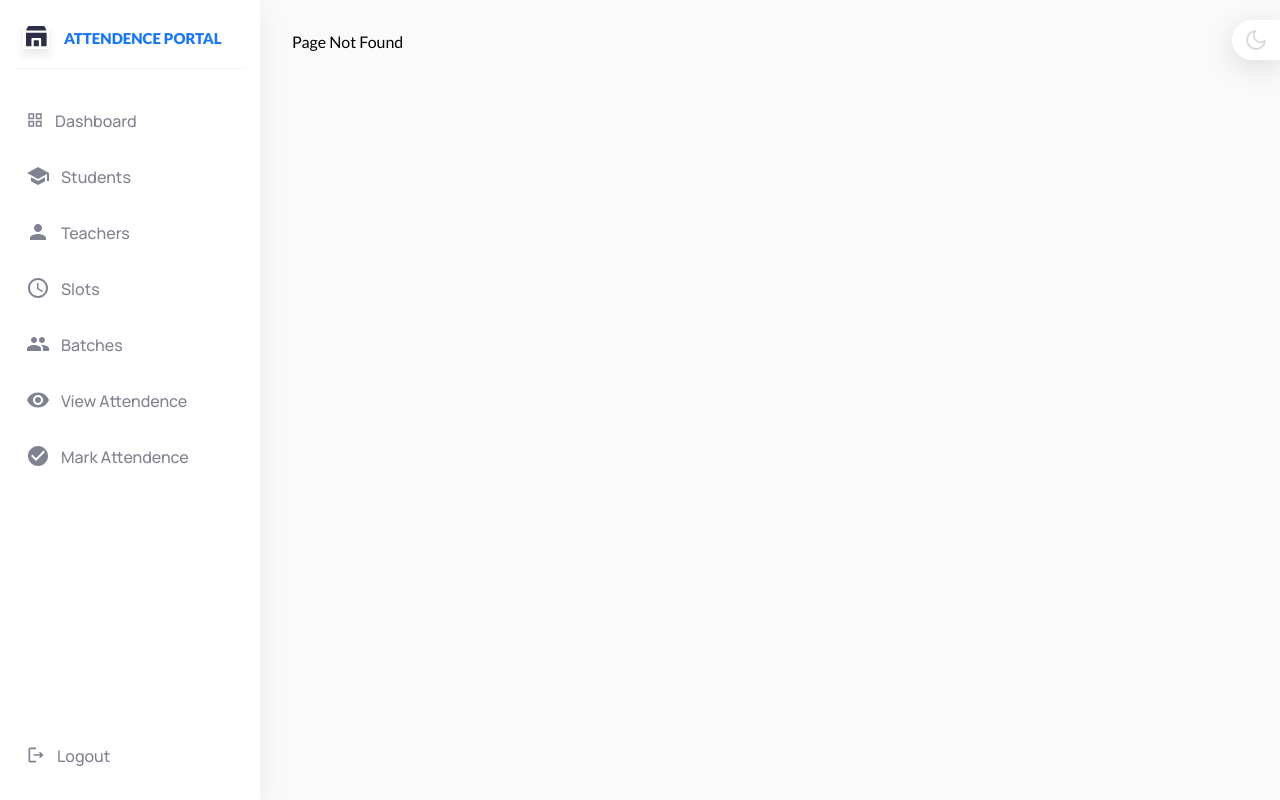
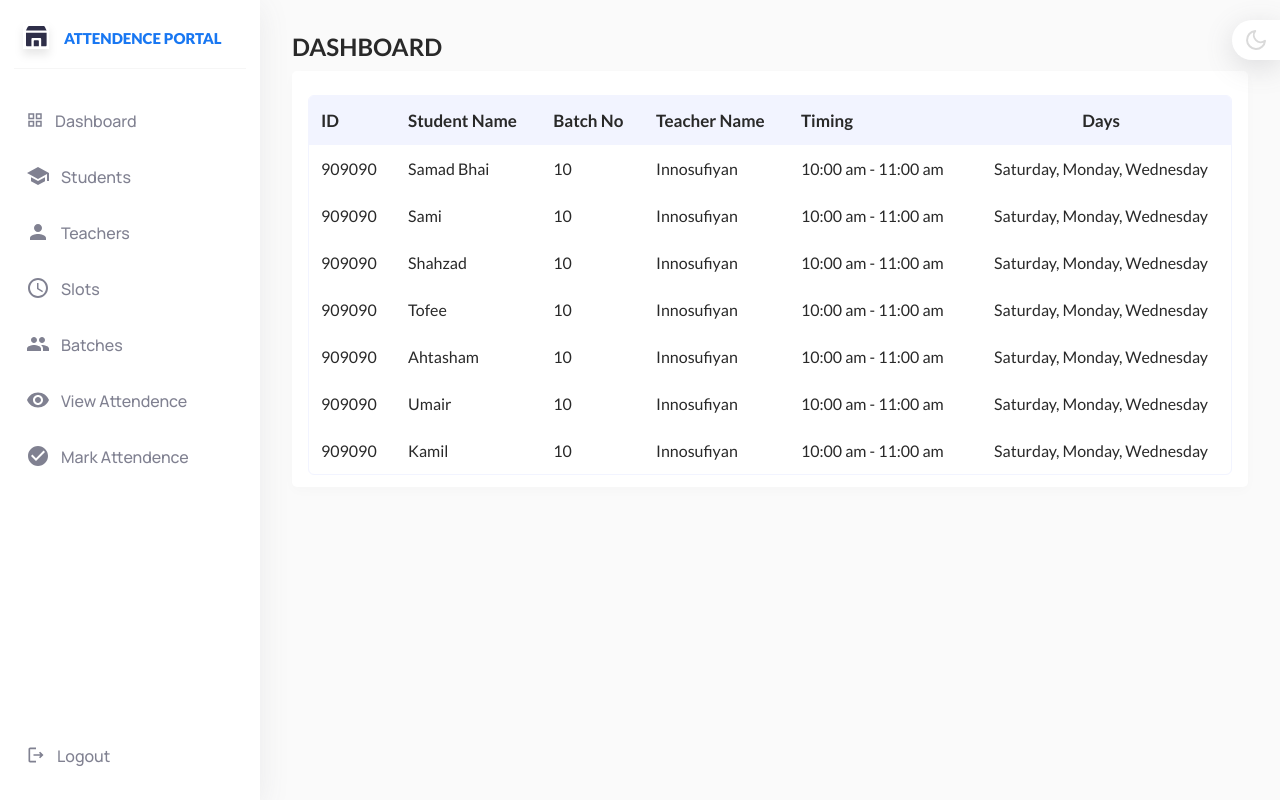
Before and after one commit to Hahosameer/Attandences-Portal, a React (Vite) app: page /viewattendence in a window 1280 px wide. Before the commit this address had no page. Built offline with nearby package versions, Linux system fonts and the light colour scheme.

Commit message:
first commit

```diff
--- a/package.json
+++ b/package.json
@@ -13,6 +13,8 @@
     "@emotion/react": "^11.11.4",
     "@emotion/styled": "^11.11.5",
     "@mui/icons-material": "^5.16.1",
+    "@mui/material": "^5.16.2",
+    "@popperjs/core": "^2.11.8",
     "@reduxjs/toolkit": "^2.2.6",
     "axios": "^1.7.2",
     "date-fns": "^3.1.0",
--- a/src/App.jsx
+++ b/src/App.jsx
@@ -16,6 +16,7 @@ import Login from "./pages/Login/Login.jsx";
 import Otp from "./pages/Otp/Otp.jsx";
 import ViewStudent from "./pages/Students/ViewStudent.jsx";
 import ViewTeacher from "./pages/Teacher/ViewTeacher.jsx";
+import Viewattendence from "./pages/viewattendence/Viewattendence.jsx"
 
 // import BatchList from "./pages/Batche/BatchTable";
 function App() {
@@ -46,6 +47,7 @@ function App() {
             <Route path="/Otp" element={<Otp />} />
             <Route path="/StudentProfile" element={<ViewStudent />} />
             <Route path="/TeacherProfile" element={<ViewTeacher />} />
+            <Route path="/viewattendence" element={<Viewattendence />} />
 
 
           </Route>
--- a/src/components/dashboard/areaTop/AreaTop.jsx
+++ b/src/components/dashboard/areaTop/AreaTop.jsx
@@ -55,6 +55,14 @@ const handleCloseEditModalSlots = () => {
     setShowEditModal(false);
   };
 
+  const Handleprint = () => {
+
+
+    window.print();
+
+
+  };
+
   const { openSidebar } = useContext(SidebarContext);
   const location = useLocation();
 
@@ -78,6 +86,8 @@ const handleCloseEditModalSlots = () => {
         return "Courses";
       case "/StudentPerfomence":
         return "Student Performance";
+      case "/Viewattendence":
+        return "View attendence";
       default:
         return "Dashboard";
     }
@@ -136,6 +146,12 @@ const handleCloseEditModalSlots = () => {
             <button>Add New Performance</button>
           </Link>
         );
+      case "/Viewattendence":
+        return (
+          <Link>
+            <button className="print-btn" onClick={Handleprint}>Print</button>
+          </Link>
+        );
       default:
         return null;
     }
--- a/src/components/dashboard/areaTop/AreaTop.scss
+++ b/src/components/dashboard/areaTop/AreaTop.scss
@@ -23,7 +23,7 @@
 
 
 .area-top-r button{
-  background-color: var(--scroll-track-bg-color);
+  background-color: blue;
 color: var(--xl-text-color);
   padding: 10px 20px;
   margin-right: 20px;
@@ -33,7 +33,7 @@ color: var(--xl-text-color);
   box-shadow: var(--light-shadow1);
 }
 .area-top-r button:hover{
-background-color:var(--scroll-thumb-bg-color) ;
+background-color: var(--primary-color);
 }
 
 
--- a/src/components/sidebar/Sidebar.jsx
+++ b/src/components/sidebar/Sidebar.jsx
@@ -104,11 +104,11 @@ const Sidebar = () => {
               </Link>
             </li>
             <li className="menu-item">
-              <Link to="/course" className="menu-link">
+              <Link to="/Viewattendence" className="menu-link">
                 <span className="menu-link-icon">
                   <VisibilityIcon  size={20} />
                 </span>
-                <span className="menu-link-text">View Attendence </span>
+                <span className="menu-link-text">View Attendence</span>
               </Link>
             </li>
             <li className="menu-item">
--- a/src/pages/Students/StudentTable.jsx
+++ b/src/pages/Students/StudentTable.jsx
@@ -5,7 +5,6 @@ import { useState } from "react";
 import AreaTop from "../../components/dashboard/areaTop/AreaTop";
 
 const TABLE_HEADS = [
-
   "Name",
   "Course",
   "Email",
--- /dev/null
+++ b/src/pages/viewattendence/Viewattendence.jsx
@@ -0,0 +1,138 @@
+import { useState } from "react";
+import AreaTop from "../../components/dashboard/areaTop/AreaTop";
+
+const TABLE_HEADS = ["ID", "Student Name", "Batch No", "Teacher Name", "Timing", "Days"];
+
+const TABLE_DATA = [
+  {
+    ID: 909090,
+    StudentName: "Samad Bhai",
+    BatchNo: "10",
+    TeacherName: "Innosufiyan",
+    Timing: "10:00 am - 11:00 am",
+    Days: "Saturday, Monday, Wednesday",
+
+
+
+    Batch: "10",
+  },
+  {
+    ID: 909090,
+    StudentName: "Sami",
+    BatchNo: "10",
+    TeacherName: "Innosufiyan",
+    Timing: "10:00 am - 11:00 am",
+    Days: "Saturday, Monday, Wednesday",
+
+
+
+
+    Batch: "10",
+  },
+  {
+    ID: 909090,
+    StudentName: "Shahzad",
+    BatchNo: "10",
+    TeacherName: "Innosufiyan",
+    Timing: "10:00 am - 11:00 am",
+    Days: "Saturday, Monday, Wednesday",
+
+
+
+    Batch: "10",
+  },
+  {
+    ID: 909090,
+    StudentName: "Tofee",
+    BatchNo: "10",
+    TeacherName: "Innosufiyan",
+    Timing: "10:00 am - 11:00 am",
+    Days: "Saturday, Monday, Wednesday",
+
+
+
+    Batch: "10",
+  },
+  {
+    ID: 909090,
+    StudentName: "Ahtasham",
+    BatchNo: "10",
+    TeacherName: "Innosufiyan",
+    Timing: "10:00 am - 11:00 am",
+    Days: "Saturday, Monday, Wednesday",
+
+
+
+    Batch: "10",
+  },
+  {
+    ID: 909090,
+    StudentName: "Umair",
+    BatchNo: "10",
+    TeacherName: "Innosufiyan",
+    Timing: "10:00 am - 11:00 am",
+    Days: "Saturday, Monday, Wednesday",
+
+
+
+    Batch: "10",
+  },
+  {
+    ID: 909090,
+    StudentName: "Kamil",
+    BatchNo: "10",
+    TeacherName: "Innosufiyan",
+    Timing: "10:00 am - 11:00 am",
+    Days: "Saturday, Monday, Wednesday",
+
+
+    Batch: "10",
+  },
+];
+
+const SlotsList = () => {
+  const [data, setData] = useState(TABLE_DATA);
+
+  return (
+    <>
+      <AreaTop />
+      <section className="content-area-table">
+        <div className="data-table-info">
+          <h4 className="data-table-title">
+          </h4>
+        </div>
+        <div className="data-table-diagram">
+          <table>
+            <thead>
+              <tr>
+               {TABLE_HEADS?.map((th, index) => (
+                  <th
+                    key={index}
+                  >
+                    {th}
+                  </th>
+                ))}
+              </tr>
+              <tr>
+              </tr>
+            </thead>
+            <tbody>
+              {data?.map((item, index) => (
+                <tr key={index}>
+                  <td>{item?.ID}</td>
+                  <td>{item?.StudentName}</td>
+                  <td>{item?.BatchNo}</td>
+                  <td>{item?.TeacherName}</td>
+                  <td>{item?.Timing}</td>
+                  <td align="center">{item?.Days}</td>
+                </tr>
+              ))}
+            </tbody>
+          </table>
+        </div>
+      </section>
+    </>
+  );
+};
+
+export default SlotsList;
```
Also changed, not shown: 1 other file (tests, documents, lock files or other folders).
